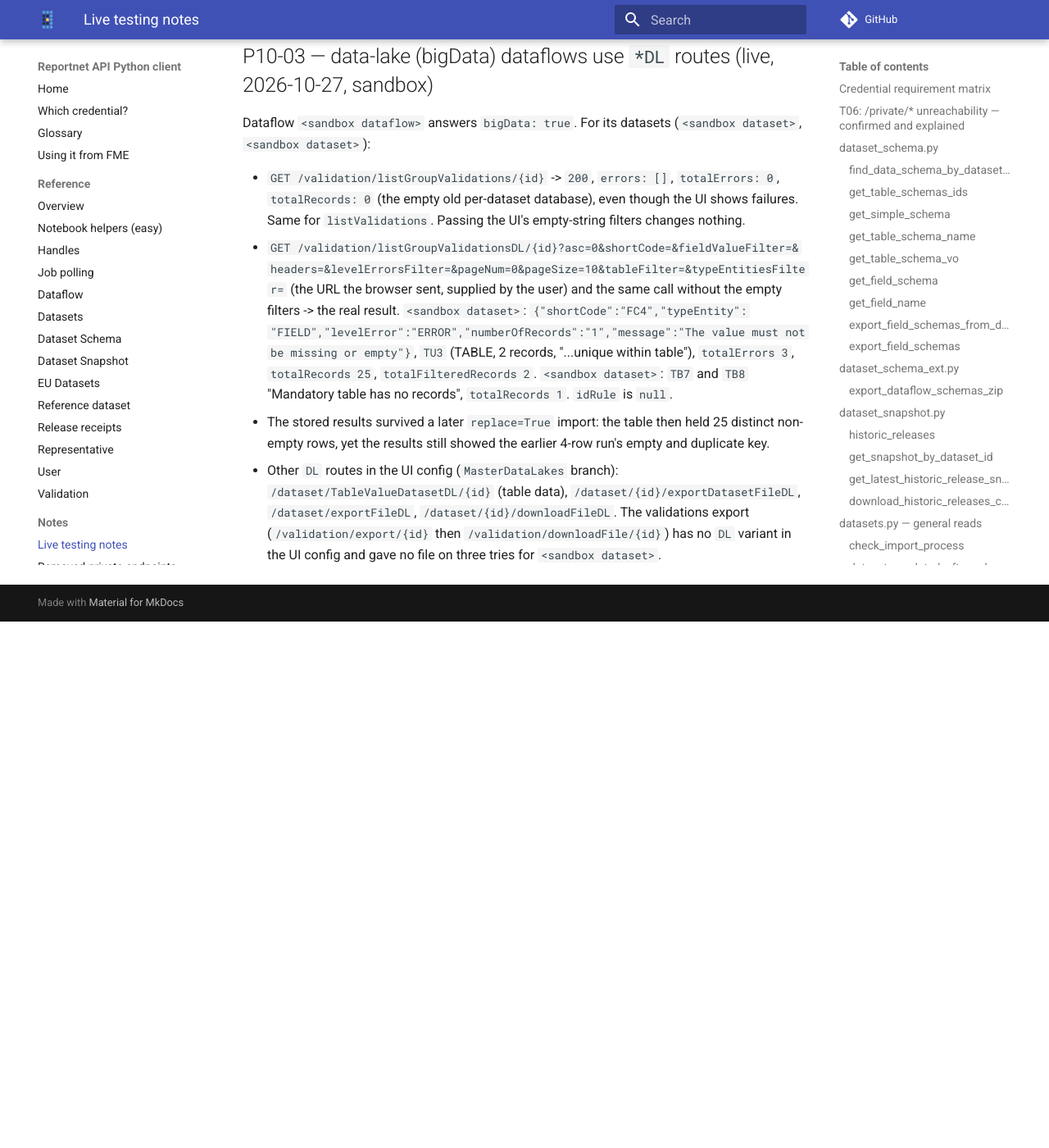
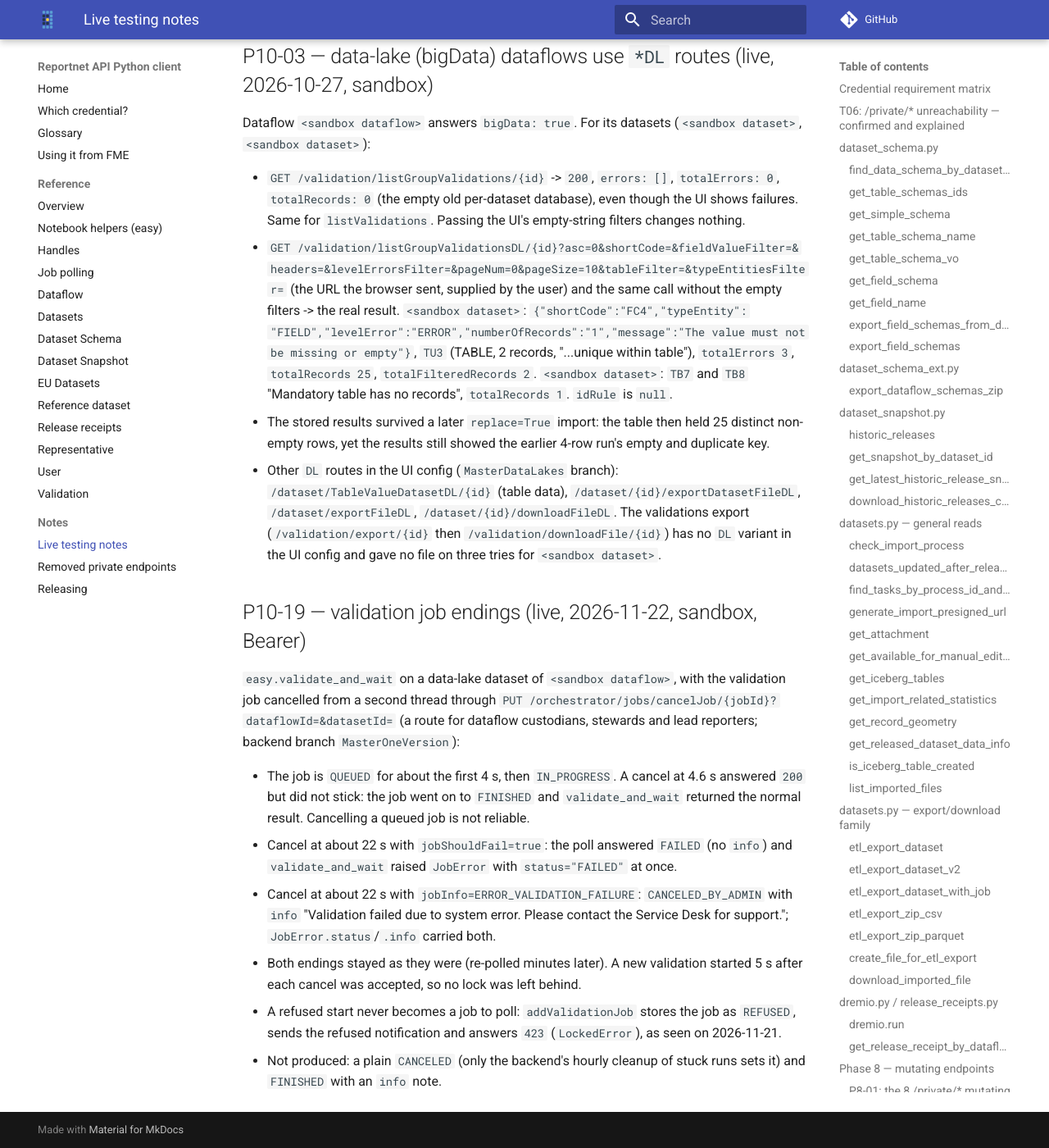
Before and after one commit to eeadata/reportnet-api-python, an MkDocs documentation site: the page built from docs/live_testing_notes.md, in a window 1280 px wide and 1400 px high, scrolled down 26038 px. Shown: the whole window at 82% size. Built offline with MkDocs 1.6.1 and Material for MkDocs 9.7.7, drawn with Linux system fonts in a browser that asks for light colours; comment, search, counter and statistics services are not loaded; before the commit the page ends 26796 px from its top, so only the background shows below that.

Commit message:
validate_and_wait: name the job and dataset when a validation job fails
A validation job that ends FAILED or CANCELED_BY_ADMIN now raises a
JobError reading "Validation job <id> for dataset <id> ended <status>",
with status and info unchanged. Both endings were checked live on the
sandbox by cancelling a running job; the dataset was not left locked.
The docstring now explains that a refused start is answered as a 423
(LockedError) and never becomes a job to poll. Adds a live-testing note.

```diff
--- a/docs/live_testing_notes.md
+++ b/docs/live_testing_notes.md
@@ -1030,3 +1030,27 @@ Dataflow `<sandbox dataflow>` answers `bigData: true`. For its datasets (`<sandb
   `/dataset/exportFileDL`, `/dataset/{id}/downloadFileDL`. The validations export
   (`/validation/export/{id}` then `/validation/downloadFile/{id}`) has no `DL`
   variant in the UI config and gave no file on three tries for `<sandbox dataset>`.
+
+## P10-19 — validation job endings (live, 2026-11-22, sandbox, Bearer)
+
+`easy.validate_and_wait` on a data-lake dataset of `<sandbox dataflow>`, with the
+validation job cancelled from a second thread through `PUT
+/orchestrator/jobs/cancelJob/{jobId}?dataflowId=&datasetId=` (a route for dataflow
+custodians, stewards and lead reporters; backend branch `MasterOneVersion`):
+
+- The job is `QUEUED` for about the first 4 s, then `IN_PROGRESS`. A cancel at
+  4.6 s answered `200` but did not stick: the job went on to `FINISHED` and
+  `validate_and_wait` returned the normal result. Cancelling a queued job is not
+  reliable.
+- Cancel at about 22 s with `jobShouldFail=true`: the poll answered `FAILED` (no
+  `info`) and `validate_and_wait` raised `JobError` with `status="FAILED"` at once.
+- Cancel at about 22 s with `jobInfo=ERROR_VALIDATION_FAILURE`: `CANCELED_BY_ADMIN`
+  with `info` "Validation failed due to system error. Please contact the Service
+  Desk for support."; `JobError.status`/`.info` carried both.
+- Both endings stayed as they were (re-polled minutes later). A new validation
+  started 5 s after each cancel was accepted, so no lock was left behind.
+- A refused start never becomes a job to poll: `addValidationJob` stores the job
+  as `REFUSED`, sends the refused notification and answers `423`
+  (`LockedError`), as seen on 2026-11-21.
+- Not produced: a plain `CANCELED` (only the backend's hourly cleanup of stuck
+  runs sets it) and `FINISHED` with an `info` note.
```
Also changed, not shown: CHANGELOG.md (+4 -0 lines), docs/reference/easy.md (+8 -3 lines), 2 other files.
